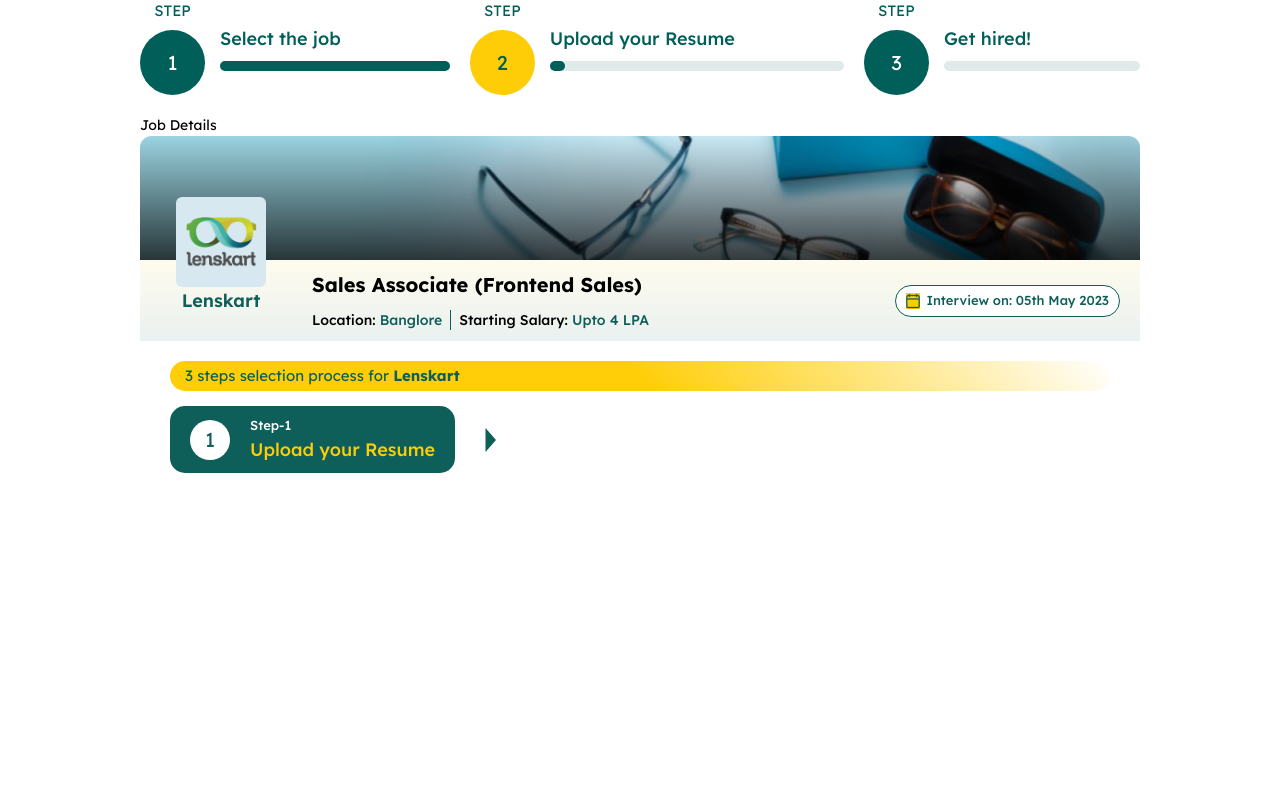
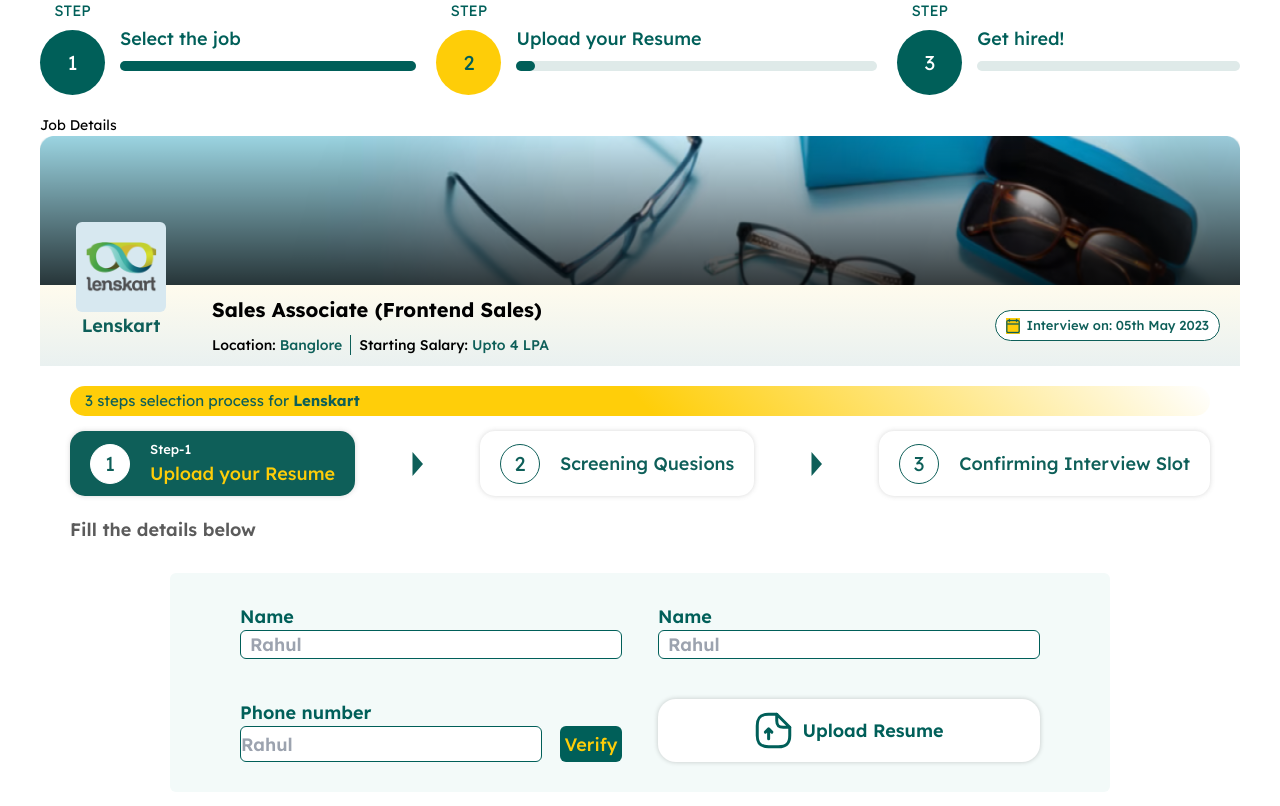
Before and after one commit to mayurkukade/Salaryfy, a React (Vite) app in the folder salaryfy/: page /questionnaire in a window 1280 px wide. Shown: the top 806 px of the page. Built offline with nearby package versions, Linux system fonts and the light colour scheme.

Commit message:
latest work by sandiwich

```diff
--- a/salaryfy/src/modules/questionnaire/questionnaire.module.tsx
+++ b/salaryfy/src/modules/questionnaire/questionnaire.module.tsx
@@ -1,15 +1,22 @@
 import './questionnaire.css'
 import image from '../../assets/images/job-details-bg.png'
+
+enum SUB_STEP_STATUS {
+  COMPLETED = 'completed',
+  PENDING = 'pending',
+  REMAINING = 'remaining',
+}
+
 export default function QuestionnaireModule0() {
 
   return (
     <div className='w-100 flex flex-col items-center'>
-      <div className='flex-grow max-w-[100em] w-[100%] flex mb-[2em]'>
+      <div className='flex-grow max-w-[120em] w-[100%] flex mb-[2em]'>
         <Step progress={100} active={false} no={1} title='Select the job' className='' />
         <Step progress={5} active={true} no={2} title='Upload your Resume' className='mx-[2em]' />
         <Step progress={0} active={false} no={3} title='Get hired!' className='' />
       </div>
-      <div className='max-w-[100em] w-[100%] mb-[2em] flex flex-col'>
+      <div className='max-w-[120em] w-[100%] mb-[2em] flex flex-col'>
         <div className='text-[1.4em]'>Job Details</div>
         <div className='bg-cover-container'>
           <img src={image} style={{ width: '100%' }} />
@@ -51,22 +58,56 @@ export default function QuestionnaireModule0() {
 
           <div style={{ background: 'linear-gradient(45deg, #FFCE09 50%, transparent)' }} className='mb-[1em] text-[#0E5F59] text-[1.5em] px-[1em] rounded-[1em] py-[0.25em]'><span>3 steps selection process for&nbsp;</span><span className='font-bold'>Lenskart</span></div>
 
-          <div className='flex'>
-            <div className='flex bg-[#0E5F59] py-[1em] px-[2em] rounded-[1.5em] items-center'>
-              <div className='h-[2em] w-[2em] mr-[1em] rounded-[1em] flex items-center justify-center bg-[white] text-[#0E5F59] text-[2em]'>1</div>
-              <div className=''>
-                <div className='font-medium text-[white] text-[1.3em]'>Step-1</div>
-                <div className='text-[1.8em] font-medium text-[#FECD08]'>Upload your Resume</div>
+          <div className='flex justify-between mb-[2em]'>
+            <SubStep status={SUB_STEP_STATUS.PENDING} no={1} title='Upload your Resume' />
+
+            <SubStepArrow />
+
+            <SubStep status={SUB_STEP_STATUS.REMAINING} no={2} title='Screening Quesions' />
+
+            <SubStepArrow />
+
+            <SubStep status={SUB_STEP_STATUS.REMAINING} no={3} title='Confirming Interview Slot' />
+          </div>
+
+          <div className='font-semibold text-[1.8em] text-[#5B5B5B]'>Fill the details below</div>
+
+          <div className='py-[3em] px-[10em]'>
+            <div className='bg-[#F3FAF9] rounded-md py-[3em] px-[7em]'>
+              <div className='flex mb-[4em]'>
+                <div className='flex flex-col flex-grow text-[#005F59] font-semibold text-[1.8em] pr-[1em]'>
+                  <div>Name</div>
+                  <div><input type="text" placeholder='Rahul' className='w-[100%] px-[0.5em] border border-[#005F59] border-solid rounded-md outline-none' /></div>
+                </div>
+                <div className='flex flex-col flex-grow text-[#005F59] font-semibold text-[1.8em] pl-[1em]'>
+                  <div>Name</div>
+                  <div><input type="text" placeholder='Rahul' className='w-[100%] px-[0.5em] border border-[#005F59] border-solid rounded-md outline-none' /></div>
+                </div>
+              </div>
+              <div className='flex'>
+                <div className='flex flex-col max-w-[50%] flex-grow text-[#005F59] font-semibold text-[1.8em] pr-[1em]'>
+                  <div>Phone number</div>
+                  <div className='flex'>
+                    <input type="text" placeholder='Rahul' className='mr-[1em] w-[100%] border border-[#005F59] border-solid rounded-md outline-none' />
+                    <div className='bg-[#005F59] text-[#FECD08] rounded-md font-medium p-[0.25em] text-[1em]'>Verify</div>
+                  </div>
+                </div>
+                <div className='flex items-center flex-grow text-[#005F59] font-semibold text-[1.8em] pl-[1em]'>
+                  <div className='flex flex-row items-center flex-grow h-[100%] px-[2em] py-[0.5em] justify-center rounded-[1em]' style={{ boxShadow: '0 0 5px rgb(0, 0, 0, 0.2)', backgroundColor: 'white' }}>
+                    <div className='mr-[0.5em]'>
+                      <svg width="39" height="39" viewBox="0 0 39 39" fill="none" xmlns="http://www.w3.org/2000/svg">
+                        <path d="M14.625 27.625V17.875L11.375 21.125M14.625 17.875L17.875 21.125" stroke="#005F59" stroke-width="3" stroke-linecap="round" stroke-linejoin="round" />
+                        <path d="M35.75 16.25V24.375C35.75 32.5 32.5 35.75 24.375 35.75H14.625C6.5 35.75 3.25 32.5 3.25 24.375V14.625C3.25 6.5 6.5 3.25 14.625 3.25H22.75" stroke="#005F59" stroke-width="3" stroke-linecap="round" stroke-linejoin="round" />
+                        <path d="M35.75 16.25H29.25C24.375 16.25 22.75 14.625 22.75 9.75V3.25L35.75 16.25Z" stroke="#005F59" stroke-width="3" stroke-linecap="round" stroke-linejoin="round" />
+                      </svg>
+                    </div>
+                    <div>Upload Resume</div>
+                  </div>
+                </div>
+
               </div>
             </div>
-
-            <div className='mx-[3em] flex items-center'>
-              <svg width="11" height="26" viewBox="0 0 11 26" fill="none" xmlns="http://www.w3.org/2000/svg">
-                <path d="M11 13L0.499999 25.1244L0.5 0.875644L11 13Z" fill="#0E5F59" />
-              </svg>
-            </div>
           </div>
-
         </div>
       </div>
     </div>
@@ -78,6 +119,47 @@ function CalendarVector() {
     <div className='bg-[#FECD08] h-[16px] w-[14px]'>
       <svg width="14" height="16" viewBox="0 0 14 16" fill="none" xmlns="http://www.w3.org/2000/svg">
         <path d="M2.11411 15H11.883C12.9071 15 13.7393 14.1678 13.7393 13.1437V3.89332C13.7393 2.86925 12.9071 2.03702 11.883 2.03702H11.1467V1.51851C11.1467 1.23332 10.9134 1 10.6282 1C10.343 1 10.1097 1.23332 10.1097 1.51851V2.03702H3.88746V1.51851C3.88746 1.23332 3.6541 1 3.36891 1C3.08372 1 2.8504 1.23332 2.8504 1.51851V2.03702H2.11411C1.09004 2.03702 0.257812 2.86925 0.257812 3.89332V13.1437C0.257812 14.1678 1.09004 15 2.11411 15ZM1.29487 3.89332C1.29487 3.44222 1.66302 3.07408 2.11411 3.07408H2.8504V3.59259C2.8504 3.87778 3.08372 4.1111 3.36891 4.1111C3.6541 4.1111 3.88742 3.87778 3.88742 3.59259V3.07408H10.1097V3.59259C10.1097 3.87778 10.343 4.1111 10.6282 4.1111C10.9134 4.1111 11.1467 3.87778 11.1467 3.59259V3.07408H11.883C12.3341 3.07408 12.7022 3.44222 12.7022 3.89332V5.40741H1.29487V3.89332ZM1.29487 6.44443H12.7023V13.1437C12.7023 13.5948 12.3341 13.9629 11.883 13.9629H2.11411C1.66302 13.9629 1.29487 13.5948 1.29487 13.1437V6.44443Z" fill="#0E5F59" stroke="#0E5F59" strokeWidth="0.3" />
+      </svg>
+    </div>
+  );
+}
+
+function SubStep({ status, no, title }: { status: string, no: number, title: string }) {
+
+  const stepCircleColor: string =
+    status === SUB_STEP_STATUS.PENDING ? 'border-[white]'
+      : status === SUB_STEP_STATUS.COMPLETED ? 'border-[#FECD08]'
+        : status === SUB_STEP_STATUS.REMAINING ? 'border-[#0E5F59]'
+          : 'border-red[#0E5F59]';
+
+  const stepBgColor: string =
+    status === SUB_STEP_STATUS.PENDING ? 'bg-[#0E5F59]'
+      : status === SUB_STEP_STATUS.COMPLETED ? 'bg-[#0E5F59]'
+        : status === SUB_STEP_STATUS.REMAINING ? 'bg-[white]'
+          : 'bg-[white]';
+
+  const titleColor: string =
+    status === SUB_STEP_STATUS.PENDING ? 'text-[#FECD08]'
+      : status === SUB_STEP_STATUS.COMPLETED ? 'text-[#FECD08]'
+        : status === SUB_STEP_STATUS.REMAINING ? 'text-[#0E5F59]'
+          : 'text-[white]';
+
+  return (
+    <div className={`flex ${stepBgColor} px-[2em] rounded-[1.5em] items-center h-[6.5em]`} style={{ boxShadow: '0 0 5px rgb(100, 100, 100, 0.25)' }}>
+      <div className={`border ${stepCircleColor} border-solid h-[2em] w-[2em] mr-[1em] rounded-[1em] flex items-center justify-center bg-[white] text-[#0E5F59] text-[2em]`}>{no}</div>
+      <div className=''>
+        {(status !== SUB_STEP_STATUS.REMAINING) && <div className='font-medium text-[white] text-[1.3em]'>Step-{no}</div>}
+        <div className={`text-[1.8em] font-medium ${titleColor}`}>{title}</div>
+      </div>
+    </div>
+  );
+}
+
+function SubStepArrow() {
+  return (
+    <div className='mx-[3em] flex items-center'>
+      <svg width="11" height="26" viewBox="0 0 11 26" fill="none" xmlns="http://www.w3.org/2000/svg">
+        <path d="M11 13L0.499999 25.1244L0.5 0.875644L11 13Z" fill="#0E5F59" />
       </svg>
     </div>
   );
```
